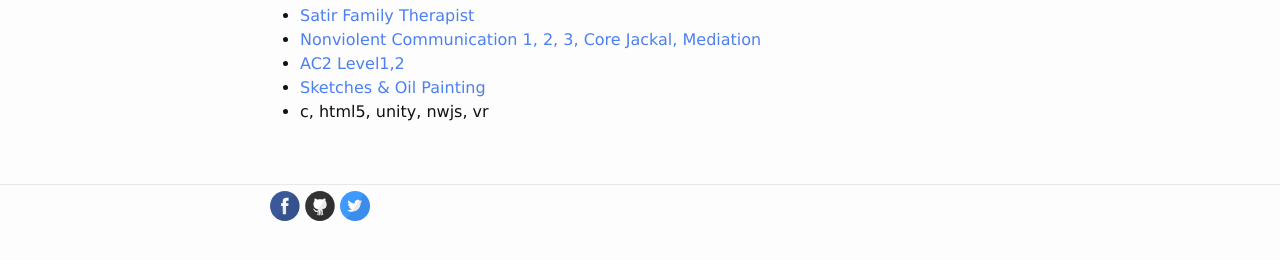
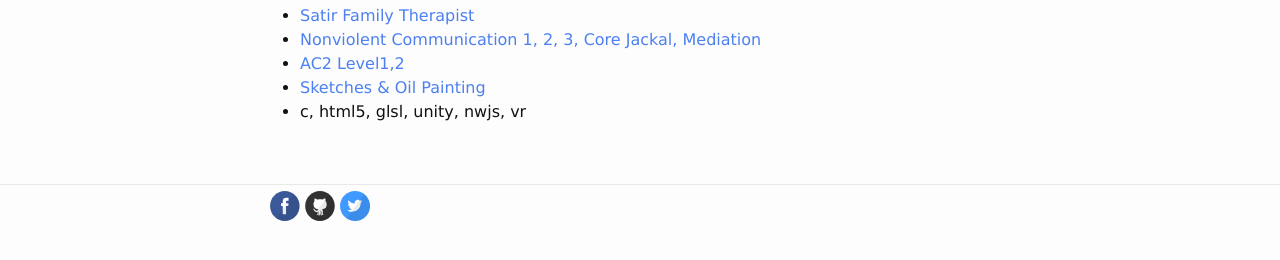
Before and after one commit to cuspace/cuspace.github.io, a Jekyll site: the page built from about.md, in a window 1280 px wide. Shown: the part 522-782 px from the top of the page. Built offline with Jekyll 4.4.1, drawn with Linux system fonts in a browser that asks for light colours; some web fonts are replaced; Markdown is read by kramdown in place of the engine named in the settings.

Commit message:
glsl 추가

```diff
--- a/about.md
+++ b/about.md
@@ -15,4 +15,4 @@ permalink: /about/
 * [Nonviolent Communication 1, 2, 3, Core Jackal, Mediation](https://www.krnvc.org:5009/)
 * [AC2 Level1,2](http://www.ac2.kr/)
 * [Sketches & Oil Painting](https://goo.gl/photos/MSSJDfkRJFCWnksdA)
-* c, html5, unity, nwjs, vr
+* c, html5, glsl, unity, nwjs, vr
```
